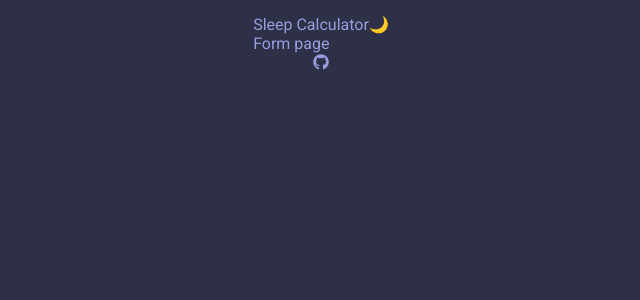
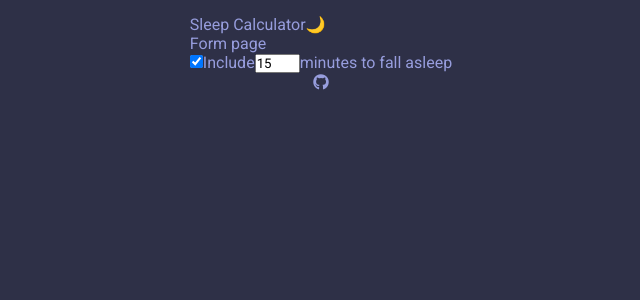
Before and after one commit to robsassack/sleep-calc-react, a React (Vite) app: page / in a window 1280 px wide. Shown: the top 300 px of the page, without its empty margins (319-959 px from the left). Built offline with nearby package versions, Linux system fonts and the light colour scheme.

Commit message:
Added input to include time to fall asleep

```diff
--- a/src/App.tsx
+++ b/src/App.tsx
@@ -8,8 +8,19 @@ function App() {
     mode: "",
     time: "",
   });
+  const [addSleep, setAddSleep] = useState(true);
   const [fallAsleep, setFallAsleep] = useState(15);
   const [startMenu, setStartMenu] = useState(true);
+
+  const handleExtraSleep = () => {
+    setAddSleep((prevState) => !prevState);
+  };
+
+  const handleAsleepMins = (mins: number) => {
+    if (mins < 1) setFallAsleep(1);
+    else if (mins > 60) setFallAsleep(60);
+    else setFallAsleep(Math.abs(mins));
+  };
 
   return (
     <div className='App'>
@@ -17,6 +28,35 @@ function App() {
       <div className='App--body'>
         {startMenu ? <FormPage></FormPage> : <SleepPage></SleepPage>}
       </div>
+      <div className='App--add-sleep-time'>
+        <input
+          type='checkbox'
+          name='App--sleep-checkbox'
+          id='App--sleep-checkbox'
+          checked={addSleep}
+          onChange={handleExtraSleep}
+        />
+        <label htmlFor='App--sleep-checkbox'>
+          <span className='App--sleep-checkbox-text'>
+            Include
+            <input
+              type='number'
+              name='App--fall-asleep-mins'
+              id='App--fall-asleep-mins'
+              min={1}
+              max={60}
+              value={fallAsleep}
+              onChange={(e) => handleAsleepMins(parseInt(e.target.value))}
+            />
+            minutes to fall asleep
+          </span>
+        </label>
+      </div>
+      {!startMenu && (
+        <div className='App--restart'>
+          <button onClick={() => setStartMenu(true)}>Restart</button>
+        </div>
+      )}
       <div className='App--footer'>
         <a href='https://github.com/robsassack/sleep-calc-react/'>
           <i className='fa-brands fa-github github-logo'></i>
--- a/src/components/FormPage/FormPage.tsx
+++ b/src/components/FormPage/FormPage.tsx
@@ -1,5 +1,5 @@
 function FormPage() {
-  return <div className='form-page'>Form page</div>;
+  return <div className='form'>Form page</div>;
 }
 
 export default FormPage;
--- a/src/components/SleepPage/SleepPage.tsx
+++ b/src/components/SleepPage/SleepPage.tsx
@@ -1,5 +1,5 @@
 function SleepPage() {
-  return <div className='SleepPage'>Sleep page</div>;
+  return <div className='sleep'>Sleep page</div>;
 }
 
 export default SleepPage;
```
